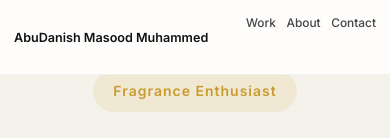
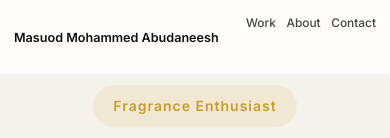
Before and after one commit to salm914/DanishPortFolio, a Vue app: page / in a window 390 px wide. Shown: the top 138 px of the page. Built offline with nearby package versions, Linux system fonts and the light colour scheme.

Commit message:
Updated padding, Heading

```diff
--- a/index.html
+++ b/index.html
@@ -2,7 +2,7 @@
 <html lang="">
   <head>
     <meta charset="UTF-8">
-    <link rel="icon" href="./favicon.ico">
+    <link rel="icon" href="/favicon.ico">
     <meta name="viewport" content="width=device-width, initial-scale=1.0">
     <title>Abu Danish | Fragrance Expertise</title>
   </head>
--- a/src/components/header.vue
+++ b/src/components/header.vue
@@ -1,7 +1,7 @@
 <template>
   <header class="header-div fixed-top">
     <div class="brand">
-      <span class="text-large"> AbuDanish Masood Muhammed </span>
+      <span class="text-large">Masuod Mohammed Abudaneesh </span>
     </div>
 
     <nav class="nav-links">
--- a/src/components/profileSection.vue
+++ b/src/components/profileSection.vue
@@ -124,7 +124,7 @@ p {
 
 @media (max-width: 576px) {
   .profileSection {
-    margin-top: 70px;
+    margin-top: 85px;
     padding-inline: 1.25rem;
   }
 
```
